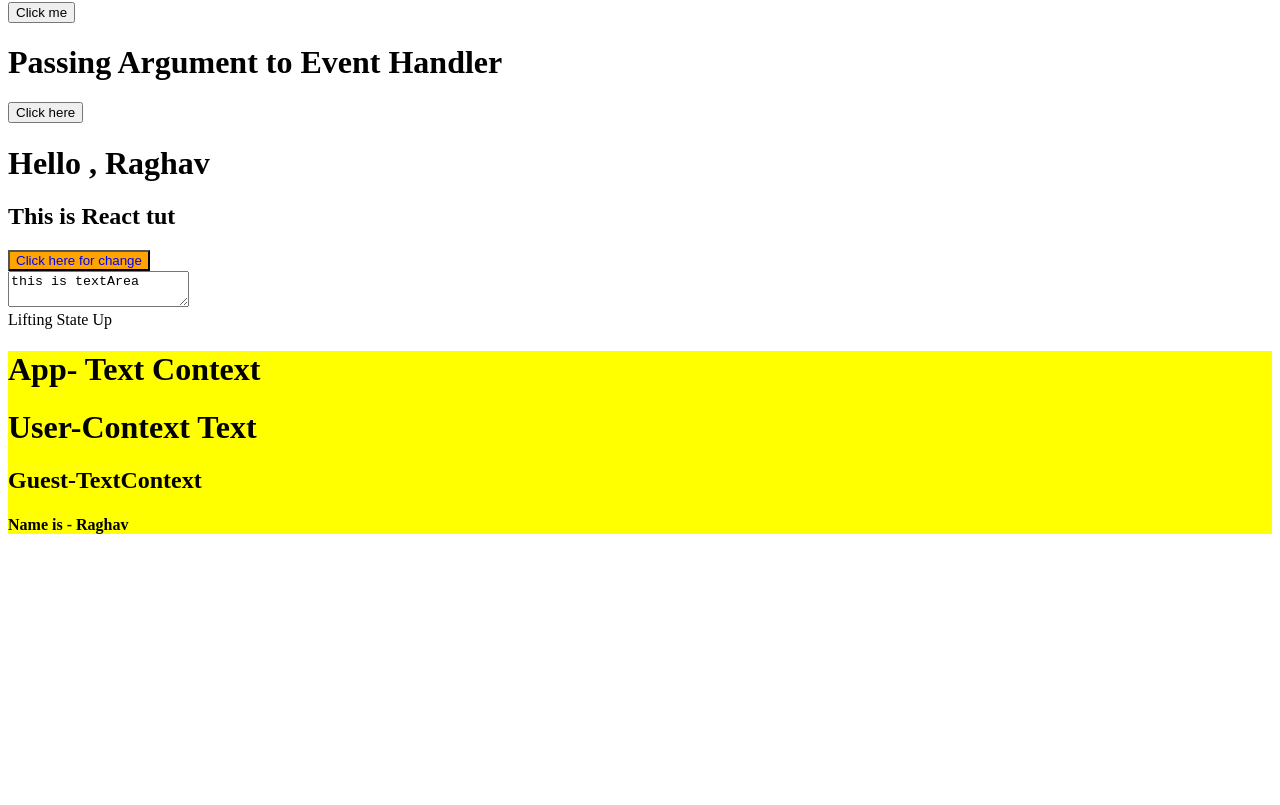
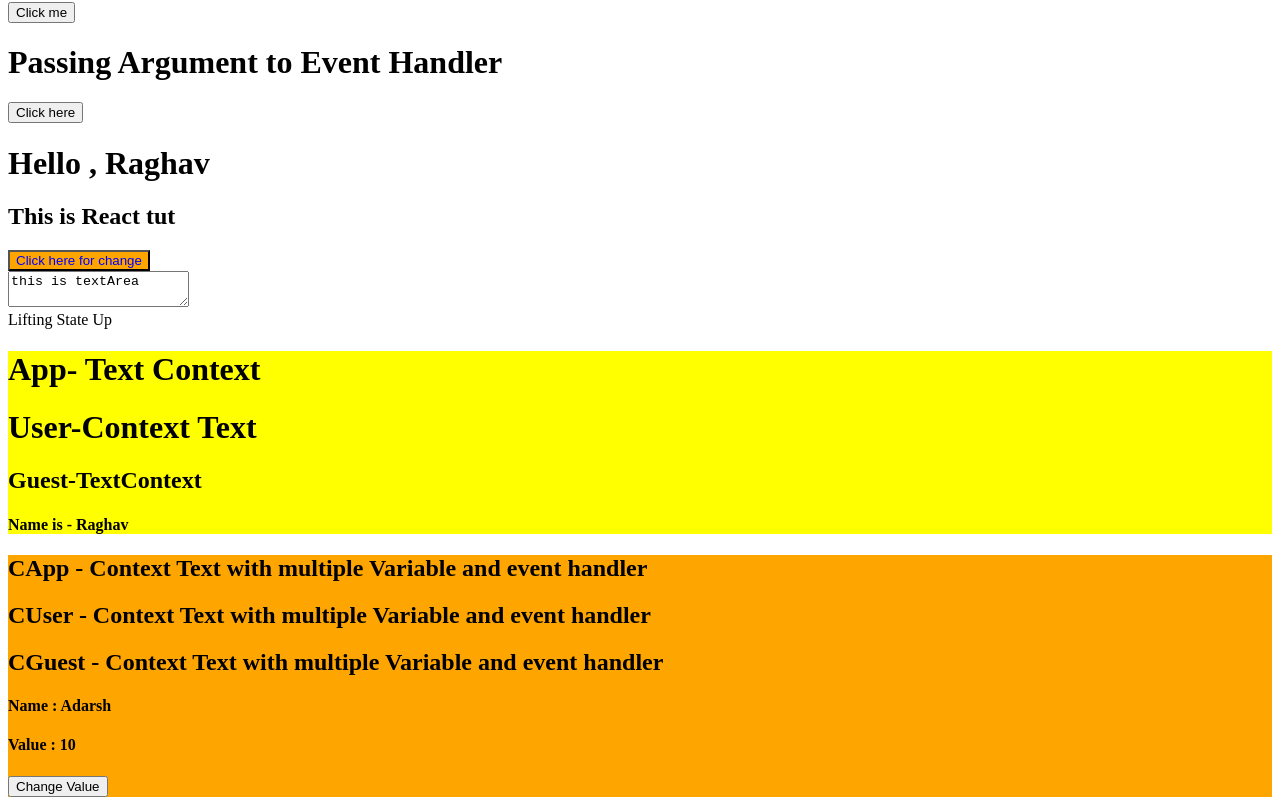
Before and after one commit to Raghav-Verma25/React-js, a React (Create React App) app: page / in a window 1280 px wide. Shown: the part 3096-3901 px from the top of the page. Before the commit the page ends 3651 px from the top, so only its background shows below. Built offline with nearby package versions, Linux system fonts and the light colour scheme.

Commit message:
Context with multiple variable with EventHandler

```diff
--- a/public/index.html
+++ b/public/index.html
@@ -71,6 +71,7 @@
     <div id="textarea"></div>
     <div id="lifting"></div>
     <div id="context" style="background-color: yellow;"></div>
+    <div id="context-2" style="background-color: orange;"></div>
 
   </body>
     </html>
--- /dev/null
+++ b/src/GeekyShow/ContextText/CApp.js
@@ -0,0 +1,27 @@
+import React, { Component } from 'react'
+import CUser from './CUser';
+export const Context = React.createContext();
+export default class CApp extends Component {
+    state={
+        name :"Adarsh",
+        value: 10
+    }
+    handleClickContext=()=>{
+        this.setState({value : this.state.value +1});
+    }
+    render() {
+    const contexttext={
+        data :this.state,
+        handleClick : this.handleClickContext
+    };
+    return (
+      <div>
+        <h2> CApp - Context Text with multiple Variable and event handler </h2>
+        <Context.Provider value={contexttext}>
+        <CUser />
+        </Context.Provider>
+
+      </div>
+    )
+  }
+}
--- /dev/null
+++ b/src/GeekyShow/ContextText/CGuest.js
@@ -0,0 +1,22 @@
+import React, { Component } from 'react'
+import {Context} from "./CApp"
+export default class CGuest extends Component {
+  render() {
+    return (
+      <div>
+         <h2> CGuest - Context Text with multiple Variable and event handler </h2>
+        <Context.Consumer>
+            {({data , handleClick }) => (
+                <div>
+                    <h4>Name : {data.name}</h4>
+                    <h4>Value : {data.value}</h4>
+                    <button onClick={handleClick}>Change Value</button>
+                </div>
+            )
+            }
+
+            </Context.Consumer>
+      </div>
+    )
+  }
+}
--- /dev/null
+++ b/src/GeekyShow/ContextText/CUser.js
@@ -0,0 +1,12 @@
+import React, { Component } from 'react'
+import CGuest from "./CGuest"
+export default class CUser extends Component {
+  render() {
+    return (
+      <div>
+        <h2>CUser - Context Text with multiple Variable and event handler</h2>
+        <CGuest />
+      </div>
+    )
+  }
+}
--- a/src/index.js
+++ b/src/index.js
@@ -39,6 +39,7 @@ import InlineOnClick from "./GeekyShow/Styling Component/InlineOnClick"
 import Textarea from "./Form/Textarea";
 import AppStateUp from "./GeekyShow/LiftingStateUp/AppStateUp"
 import ContextApp from "./GeekyShow/ContextText/ContextApp"
+import CApp from "./GeekyShow/ContextText/CApp"
 //Using component
 
 // ReactDOM.render(el,document.getElementById("root"))
@@ -87,3 +88,4 @@ ReactDOM.render(<InlineOnClick/>,document.getElementById("inlineOnClick"))
 ReactDOM.render(<Textarea/>,document.getElementById("textarea"))
 ReactDOM.render(<AppStateUp/> , document.getElementById("lifting"));
 ReactDOM.render(<ContextApp/> ,document.getElementById("context"))
+ReactDOM.render(<CApp/> ,document.getElementById("context-2"))
```
